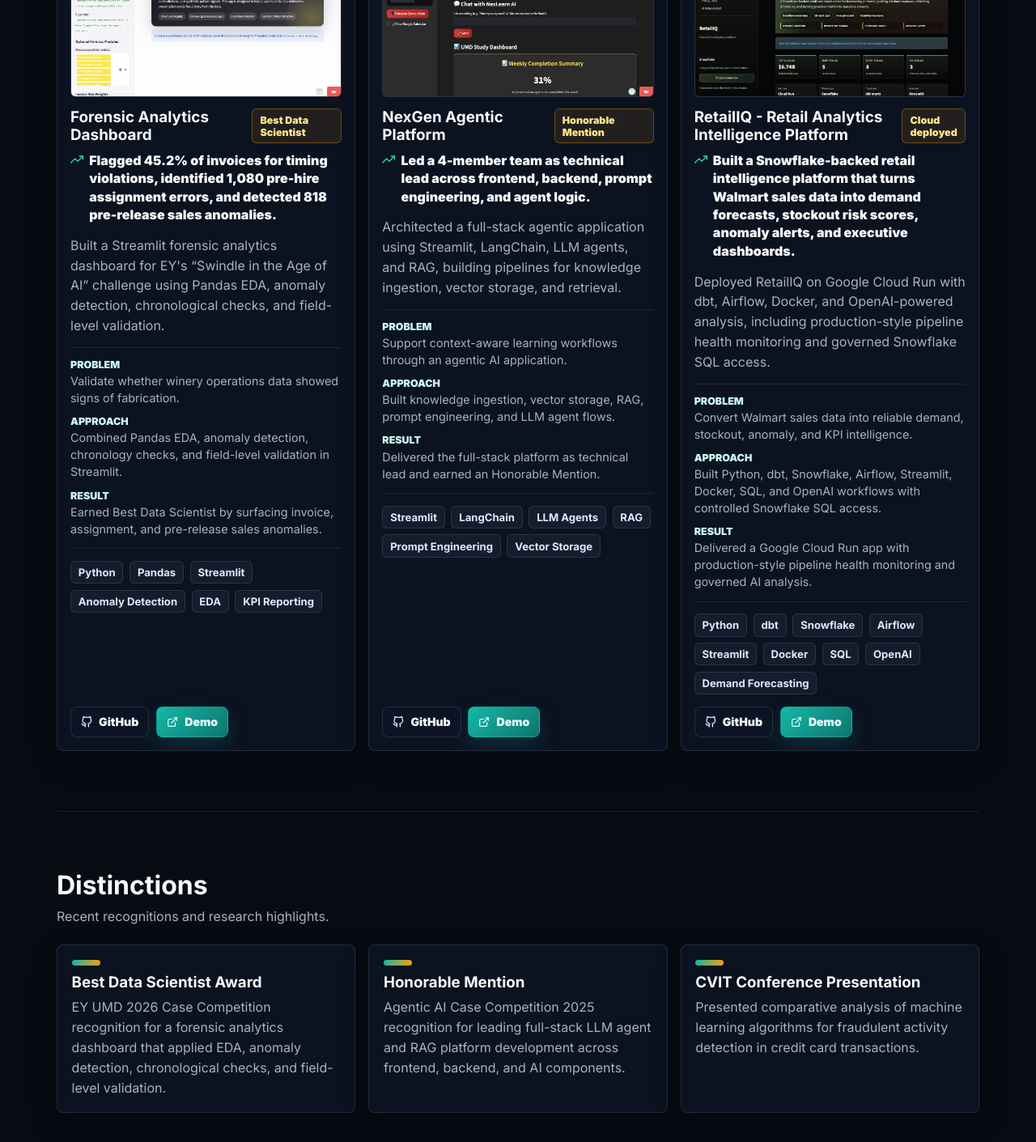
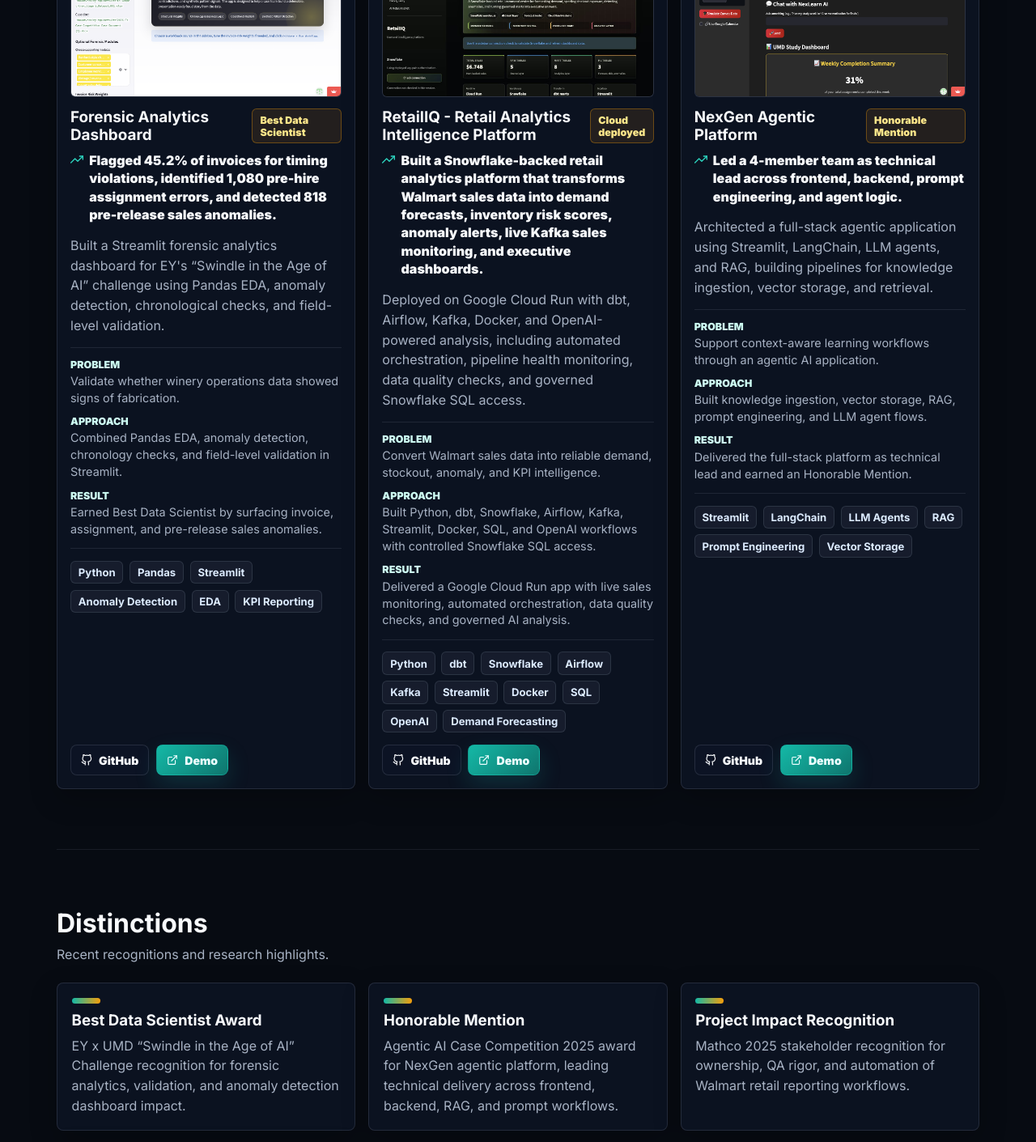
Before and after one commit to Photon7777/Website, a React (Vite) app in the folder data-analyst-portfolio/: page / in a window 1280 px wide. Shown: the part 2660-4071 px from the top of the page at 81% size. Built offline with nearby package versions, Linux system fonts and the light colour scheme.

Commit message:
Update portfolio from latest resume

```diff
--- a/data-analyst-portfolio/src/data/siteData.js
+++ b/data-analyst-portfolio/src/data/siteData.js
@@ -26,15 +26,15 @@
   education: [
     {
       school: "University of Maryland, Robert H. Smith School of Business",
-      degree: "Master of Information Systems",
-      date: "Dec 2026",
+      degree: "Master of Science in Information Systems",
+      date: "Expected Dec 2026",
       location: "College Park, MD, USA",
     },
     {
       school: "Dayananda Sagar University",
-      degree: "B.Tech, Electronics and Communications Engineering",
+      degree: "Bachelor of Technology, Electronics & Communications Engineering",
       date: "Oct 2023",
-      location: "Bengaluru, Karnataka, India",
+      location: "Bengaluru, India",
     },
   ],
 
@@ -183,6 +183,26 @@
       ],
     },
     {
+      title: "RetailIQ - Retail Analytics Intelligence Platform",
+      badge: "Cloud deployed",
+      image: "/project-images/retailiq-dashboard.png",
+      imageAlt: "RetailIQ home dashboard screenshot showing the Snowflake-backed retail command center",
+      impact:
+        "Built a Snowflake-backed retail analytics platform that transforms Walmart sales data into demand forecasts, inventory risk scores, anomaly alerts, live Kafka sales monitoring, and executive dashboards.",
+      description:
+        "Deployed on Google Cloud Run with dbt, Airflow, Kafka, Docker, and OpenAI-powered analysis, including automated orchestration, pipeline health monitoring, data quality checks, and governed Snowflake SQL access.",
+      caseStudy: {
+        problem: "Convert Walmart sales data into reliable demand, stockout, anomaly, and KPI intelligence.",
+        approach: "Built Python, dbt, Snowflake, Airflow, Kafka, Streamlit, Docker, SQL, and OpenAI workflows with controlled Snowflake SQL access.",
+        result: "Delivered a Google Cloud Run app with live sales monitoring, automated orchestration, data quality checks, and governed AI analysis.",
+      },
+      tech: ["Python", "dbt", "Snowflake", "Airflow", "Kafka", "Streamlit", "Docker", "SQL", "OpenAI", "Demand Forecasting"],
+      links: [
+        { label: "GitHub", url: "https://github.com/Photon7777/retailiq-demand-intelligence" },
+        { label: "Demo", url: "https://retailiq-demand-intelligence-420746557396.us-central1.run.app/" },
+      ],
+    },
+    {
       title: "NexGen Agentic Platform",
       badge: "Honorable Mention",
       image: "/project-images/nexgen-agentic-platform.png",
@@ -202,43 +222,28 @@
         { label: "Demo", url: "https://nexgen-ai.streamlit.app/" },
       ],
     },
-    {
-      title: "RetailIQ - Retail Analytics Intelligence Platform",
-      badge: "Cloud deployed",
-      image: "/project-images/retailiq-dashboard.png",
-      imageAlt: "RetailIQ home dashboard screenshot showing the Snowflake-backed retail command center",
-      impact:
-        "Built a Snowflake-backed retail intelligence platform that turns Walmart sales data into demand forecasts, stockout risk scores, anomaly alerts, and executive dashboards.",
-      description:
-        "Deployed RetailIQ on Google Cloud Run with dbt, Airflow, Docker, and OpenAI-powered analysis, including production-style pipeline health monitoring and governed Snowflake SQL access.",
-      caseStudy: {
-        problem: "Convert Walmart sales data into reliable demand, stockout, anomaly, and KPI intelligence.",
-        approach: "Built Python, dbt, Snowflake, Airflow, Streamlit, Docker, SQL, and OpenAI workflows with controlled Snowflake SQL access.",
-        result: "Delivered a Google Cloud Run app with production-style pipeline health monitoring and governed AI analysis.",
-      },
-      tech: ["Python", "dbt", "Snowflake", "Airflow", "Streamlit", "Docker", "SQL", "OpenAI", "Demand Forecasting"],
-      links: [
-        { label: "GitHub", url: "https://github.com/Photon7777/retailiq-demand-intelligence" },
-        { label: "Demo", url: "https://retailiq-demand-intelligence-420746557396.us-central1.run.app/" },
-      ],
-    },
   ],
 
   distinctions: [
     {
       title: "Best Data Scientist Award",
       detail:
-        "EY UMD 2026 Case Competition recognition for a forensic analytics dashboard that applied EDA, anomaly detection, chronological checks, and field-level validation.",
+        "EY x UMD “Swindle in the Age of AI” Challenge recognition for forensic analytics, validation, and anomaly detection dashboard impact.",
     },
     {
       title: "Honorable Mention",
       detail:
-        "Agentic AI Case Competition 2025 recognition for leading full-stack LLM agent and RAG platform development across frontend, backend, and AI components.",
+        "Agentic AI Case Competition 2025 award for NexGen agentic platform, leading technical delivery across frontend, backend, RAG, and prompt workflows.",
     },
     {
-      title: "CVIT Conference Presentation",
+      title: "Project Impact Recognition",
       detail:
-        "Presented comparative analysis of machine learning algorithms for fraudulent activity detection in credit card transactions.",
+        "Mathco 2025 stakeholder recognition for ownership, QA rigor, and automation of Walmart retail reporting workflows.",
+    },
+    {
+      title: "Best Capstone Award",
+      detail:
+        "Mathco Training Program 2024 recognition as the top capstone among 150 trainees for a Streamlit ML market-basket analytics solution.",
     },
   ],
 };
```
Also changed, not shown: 1 other file (tests, documents, lock files or other folders).
